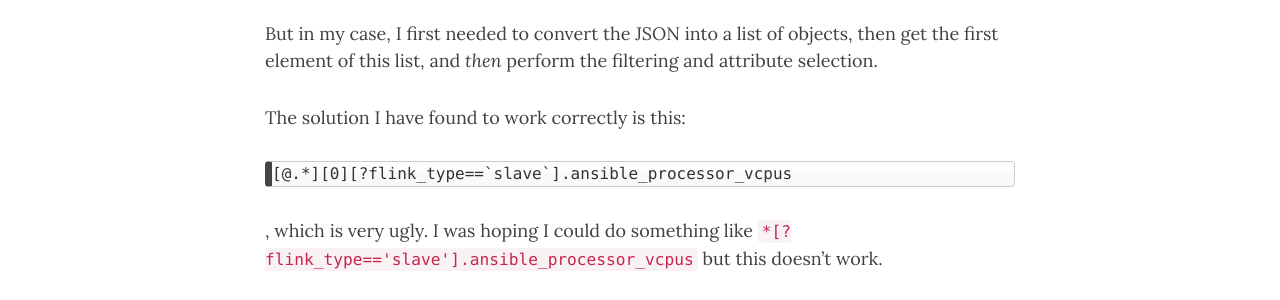
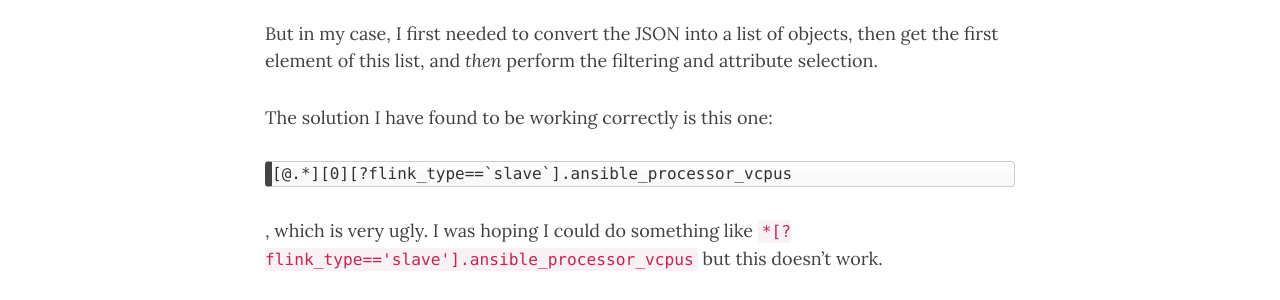
Before and after one commit to NikosGavalas/nikosgavalas.github.io, a Jekyll site: the page built from _posts/2018-9-26-ansible-hostvars-json-query.md, in a window 1280 px wide and 900 px high, scrolled down 1107 px. Shown: the part 154-454 px from the top of the window. Built offline with Jekyll 4.4.1, drawn with Linux system fonts in a browser that asks for light colours; nearby versions of some CDN libraries.

Commit message:
typo fix

````diff
--- a/_posts/2018-9-26-ansible-hostvars-json-query.md
+++ b/_posts/2018-9-26-ansible-hostvars-json-query.md
@@ -37,7 +37,7 @@
 
 But in my case, I first needed to convert the JSON into a list of objects, then get the first element of this list, and _then_ perform the filtering and attribute selection.
 
-The solution I have found to work correctly is this:
+The solution I have found to be working correctly is this one:
 
 ```
 [@.*][0][?flink_type==`slave`].ansible_processor_vcpus
````
